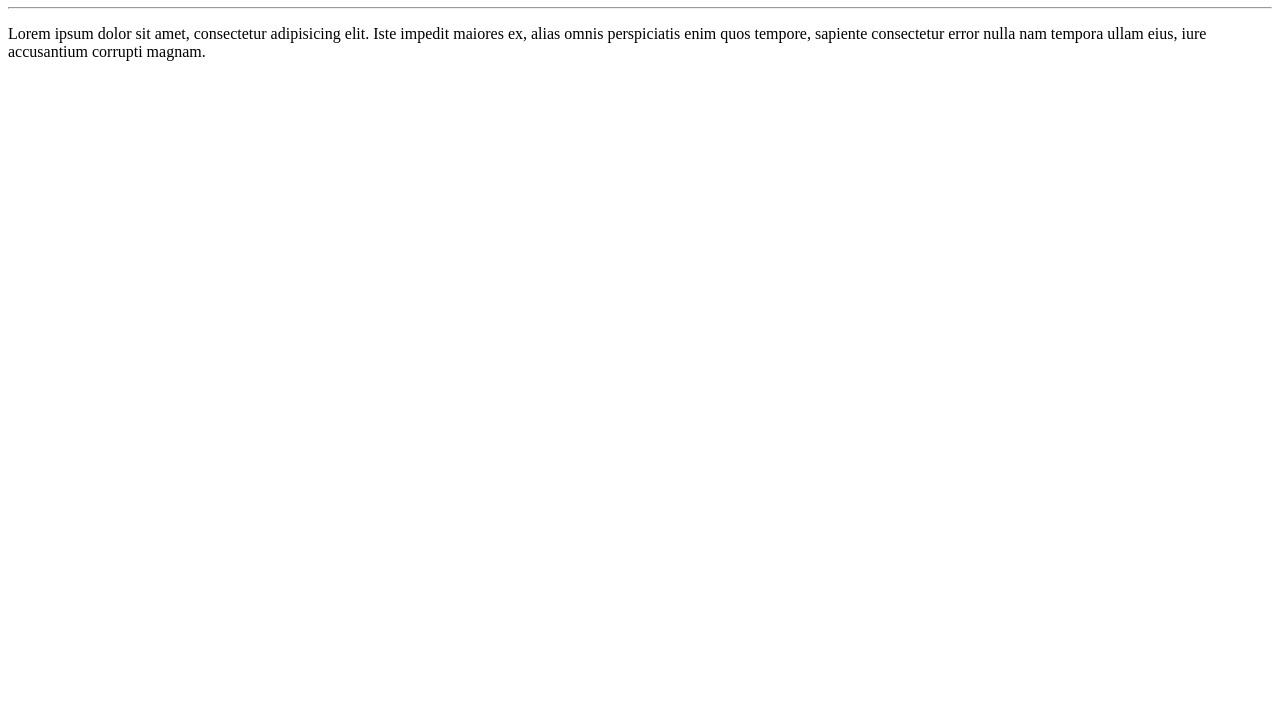
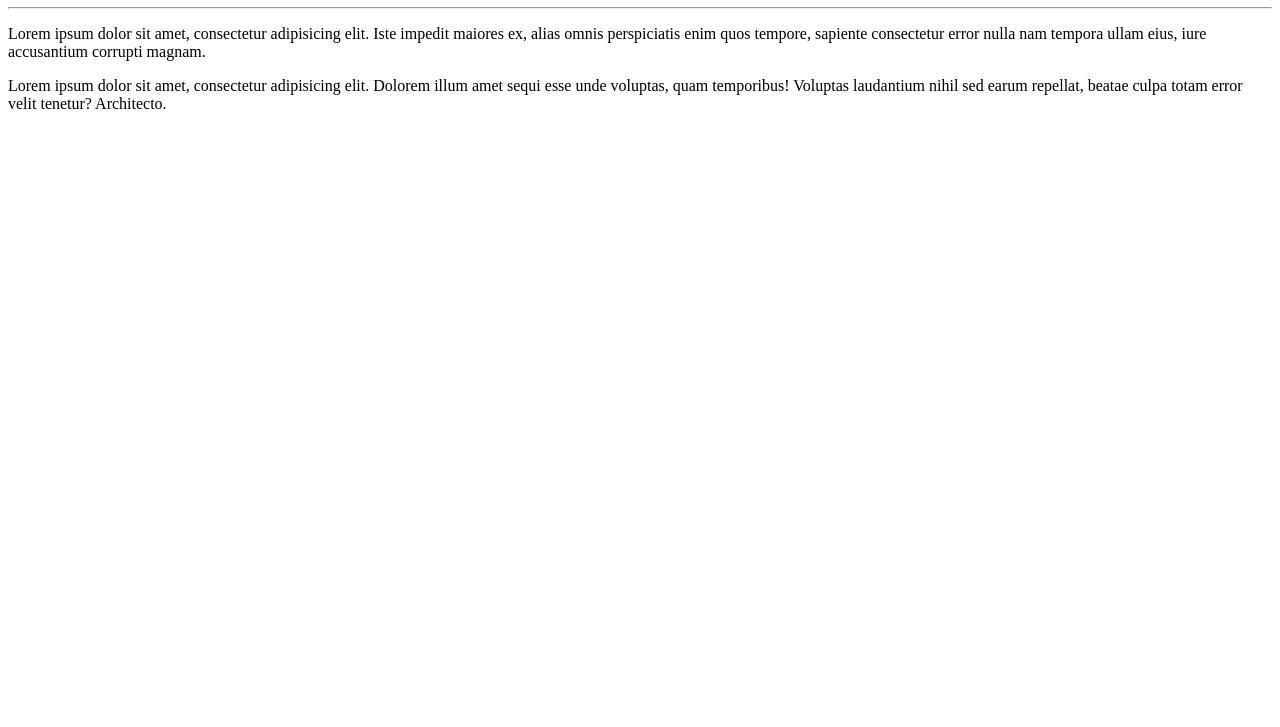
Before and after one commit to paulapascoal/olamundo, a plain HTML site: page site-exemplo/index.html in a window 1280 px wide. Shown: the part 73-800 px from the top of the page. Drawn offline with Linux system fonts and the light colour scheme.

Commit message:
criei um paragráfo

```diff
--- a/site-exemplo/index.html
+++ b/site-exemplo/index.html
@@ -10,5 +10,7 @@
     <hr>
     <p>Lorem ipsum dolor sit amet, consectetur adipisicing elit. Iste impedit maiores ex, alias omnis perspiciatis enim quos tempore, sapiente consectetur error nulla nam tempora ullam eius, iure accusantium corrupti magnam.</p>
 
+    <p>Lorem ipsum dolor sit amet, consectetur adipisicing elit. Dolorem illum amet sequi esse unde voluptas, quam temporibus! Voluptas laudantium nihil sed earum repellat, beatae culpa totam error velit tenetur? Architecto.</p>
+
 </body>
 </html>
```
